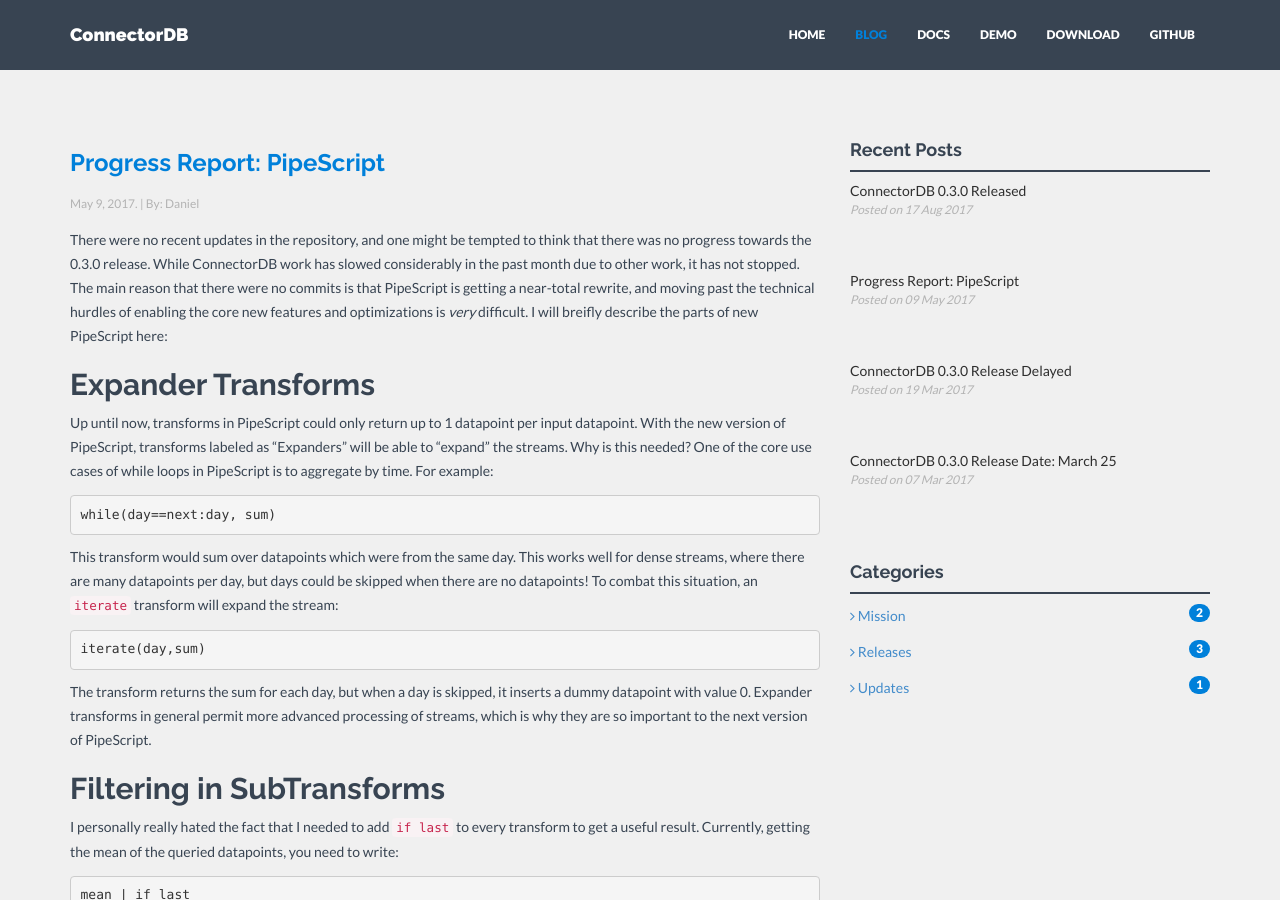
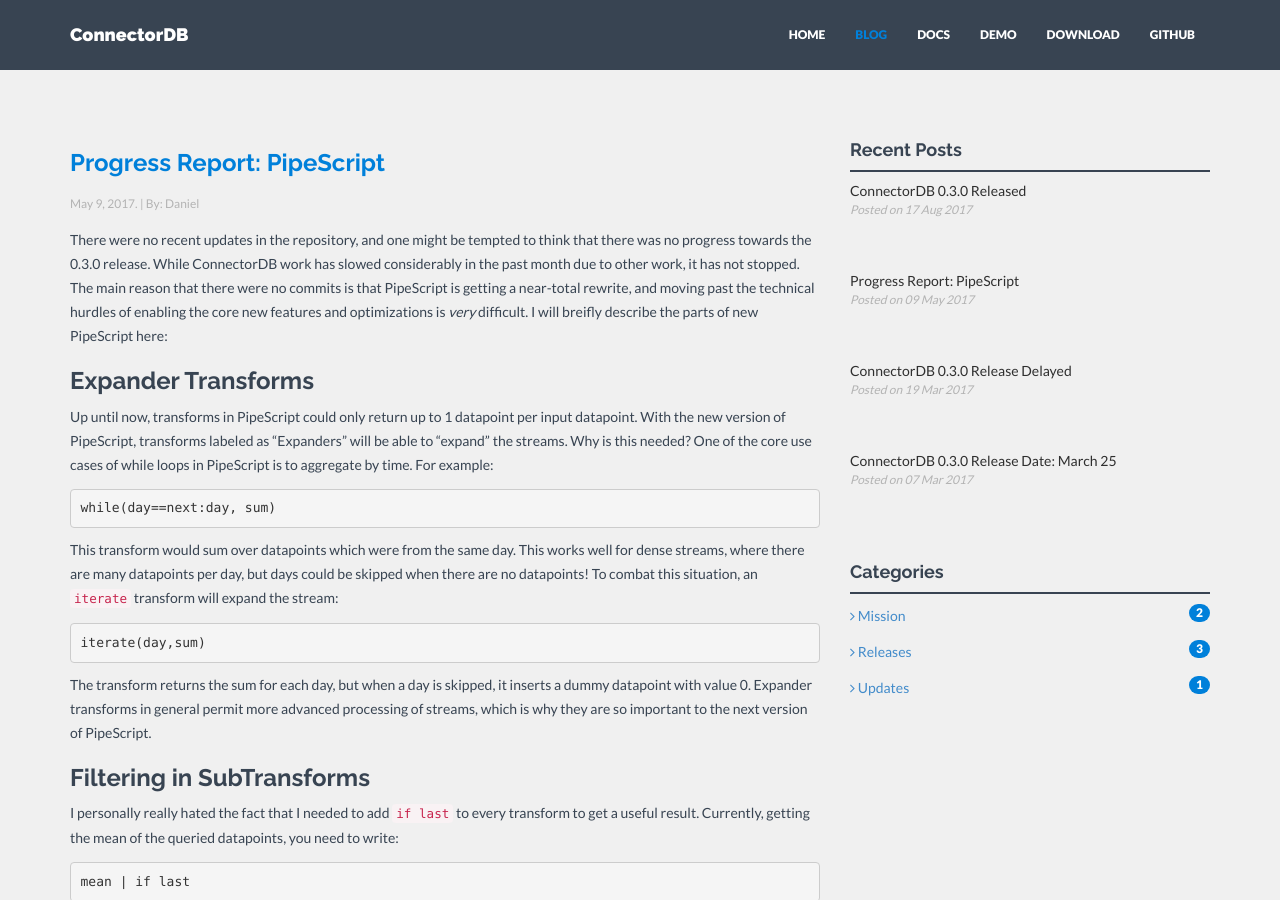
Before and after one commit to connectordb/connectordb.io, a Jekyll site: the page built from _posts/blog/2017-05-09-progressreport.md, in a window 1280 px wide and 900 px high. Built offline with Jekyll 4.4.1, drawn with Linux system fonts in a browser that asks for light colours; nearby versions of some CDN libraries.

```diff
--- a/_posts/blog/2017-05-09-progressreport.md
+++ b/_posts/blog/2017-05-09-progressreport.md
@@ -12,7 +12,7 @@ While ConnectorDB work has slowed considerably in the past month due to other wo
 The main reason that there were no commits is that PipeScript is getting a near-total rewrite, and moving past the technical hurdles
 of enabling the core new features and optimizations is *very* difficult.  I will breifly describe the parts of new PipeScript here:
 
-## Expander Transforms
+### Expander Transforms
 
 Up until now, transforms in PipeScript could only return up to 1 datapoint per input datapoint. With the new version of PipeScript,
 transforms labeled as "Expanders" will be able to "expand" the streams. Why is this needed? One of the core use cases of while loops
@@ -32,7 +32,7 @@ iterate(day,sum)
 The transform returns the sum for each day, but when a day is skipped, it inserts a dummy datapoint with value 0.
 Expander transforms in general permit more advanced processing of streams, which is why they are so important to the next version of PipeScript.
 
-## Filtering in SubTransforms
+### Filtering in SubTransforms
 
 I personally really hated the fact that I needed to add `if last` to every transform to get a useful result. Currently, getting the mean of the queried datapoints,
 you need to write:
@@ -63,7 +63,7 @@ need to compute datapoints a whole week into the future to find the next point w
 
 This was the main source of the delay - I think I figured out how to do it correctly, but the code is yet to be written, so time will tell!
 
-## Speed
+### Speed
 
 PipeScript is slow. The current version can do a sum of 1 million datapoints in a second on my laptop (i5 4200U), which is *pathetic* when taking into account
 how fast a sum can be done on the same processor when coded directly:
@@ -86,7 +86,7 @@ This by itself is a good start, but won't bring the speed up to the goal. Notice
 My goal is to avoid allocations were possible, and currently it looks like the simple sum transform will not have any allocations during runtime!
 This still needs to be benchmarked, since the current code is basically placeholder for the future functionality.
 
-## That's it
+### That's it
 
 While there are a couple more features planned, the above are things I think are on track to be implemented soon. With this upgrade, PipeScript will become a much
 more powerful analysis language. Once this is finished, then only documentation and debugging are left for the 0.3.0 release of ConnectorDB!
```
